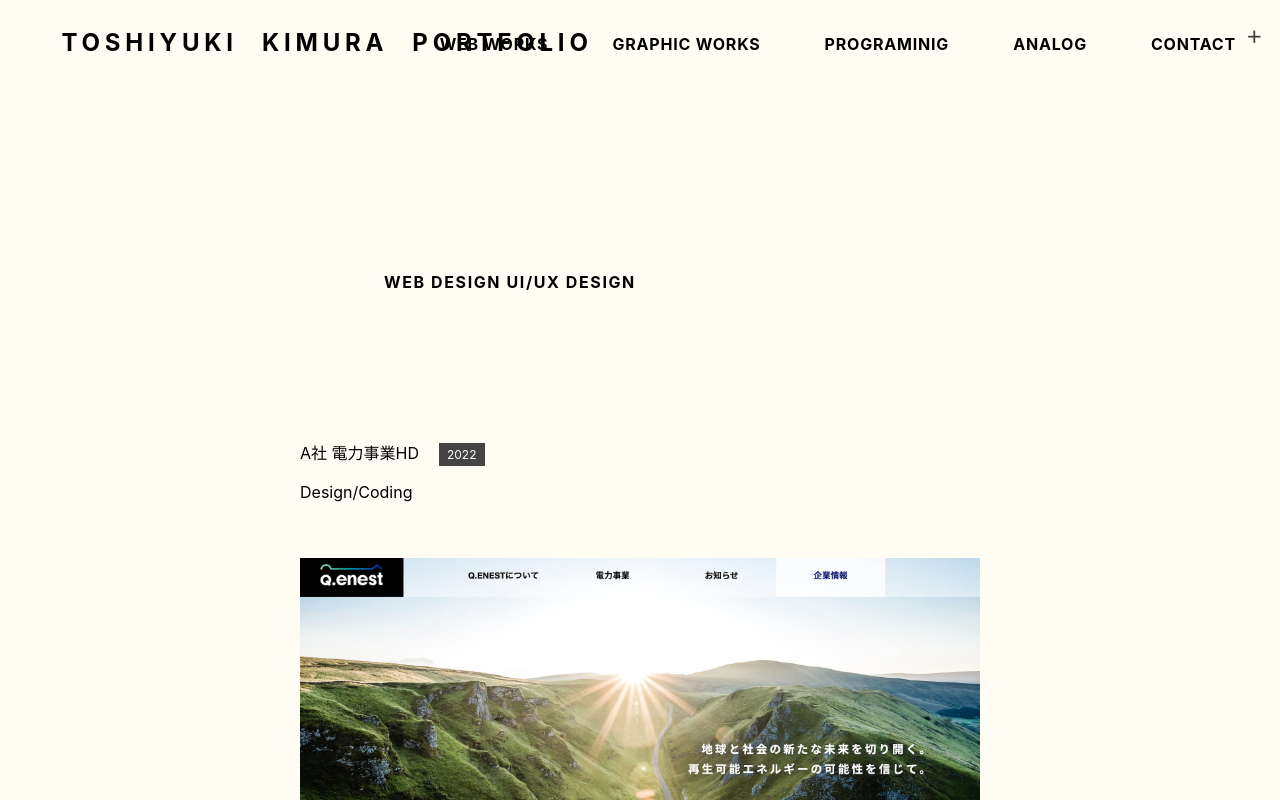
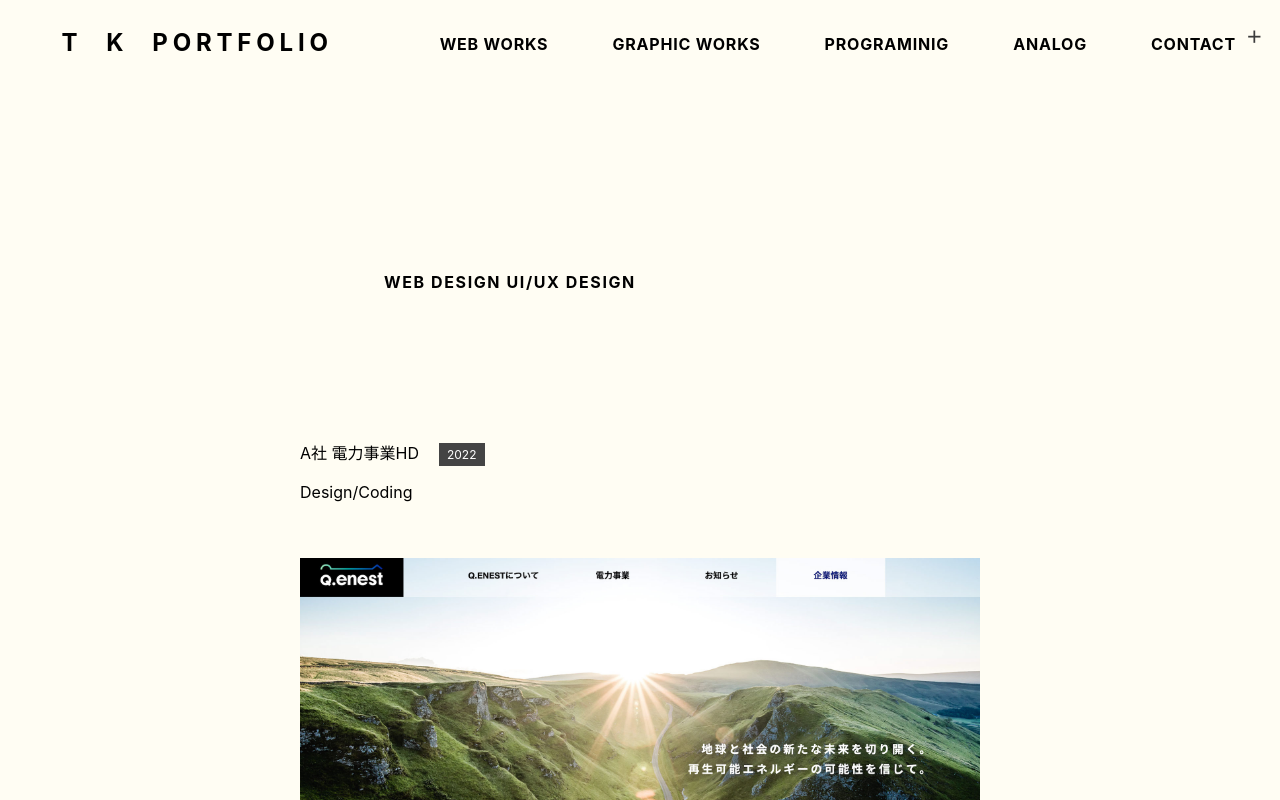
Before and after one commit to kimura12000/PfOpen, a Next.js app: page /webdesign in a window 1280 px wide. Shown: the top 800 px of the page. Built offline with nearby package versions, Linux system fonts and the light colour scheme.

Commit message:
Update webdesign.jsx
タイトル変更

```diff
--- a/pages/webdesign.jsx
+++ b/pages/webdesign.jsx
@@ -33,7 +33,7 @@ export default function Webdesign() {
 
       <Header/>
       <div className={styles.WDimgwrap}>
-      <h1 className={styles.FVTitle}>TOSHIYUKI<span></span>KIMURA<span></span>PORTFOLIO</h1>
+      <h1 className={styles.FVTitle}>T<span></span>K<span></span>PORTFOLIO</h1>
         <p className={styles.abtitle}>WEB DESIGN UI/UX DESIGN</p>
       </div>
 
```
